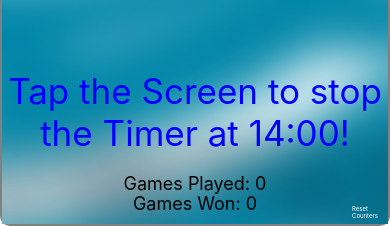
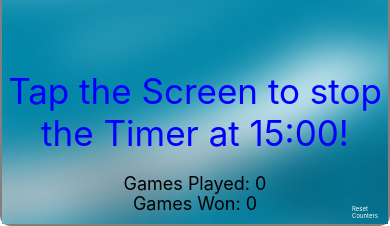
Before and after one commit to anssikulotie/OonaGame, a React Native app: screen / in a window 390 px wide. Shown: the part 618-844 px from the top of the page. Built offline with nearby package versions, Linux system fonts and the light colour scheme.

Commit message:
Update to 15

```diff
--- a/App.js
+++ b/App.js
@@ -116,11 +116,11 @@ export default function App() {
     setTimerOn(false);
 
     // Check if the time is within the hidden tolerance range
-    if (time >= 13.95 && time <= 14.05) {
+    if (time >= 14.95 && time <= 15.05) {
       setGameState('won');
       updateWinCount(winCount + 1);
       await playSound(require('./assets/sounds/winSound.mp3'));
-      setTime(14.00); // Display 14:00 regardless of actual stop time
+      setTime(15.00); // Display 15:00 regardless of actual stop time
     } else {
       setGameState('lost');
       await playSound(require('./assets/sounds/loseSound.mp3'));
@@ -225,7 +225,7 @@ export default function App() {
       {/* Message container at the bottom, containing the main objective */}
 
         <View style={styles.messageContainerBottom}>
-          <Text style={styles.messageguide}>Tap the Screen to stop the Timer at 14:00!</Text>
+          <Text style={styles.messageguide}>Tap the Screen to stop the Timer at 15:00!</Text>
         </View>
 
 
--- a/app.json
+++ b/app.json
@@ -28,7 +28,9 @@
       "favicon": "./assets/icon.png"
     },
     "extra": {
-
+      "eas": {
+        "projectId":
+    }
   }
 }
 }
```
